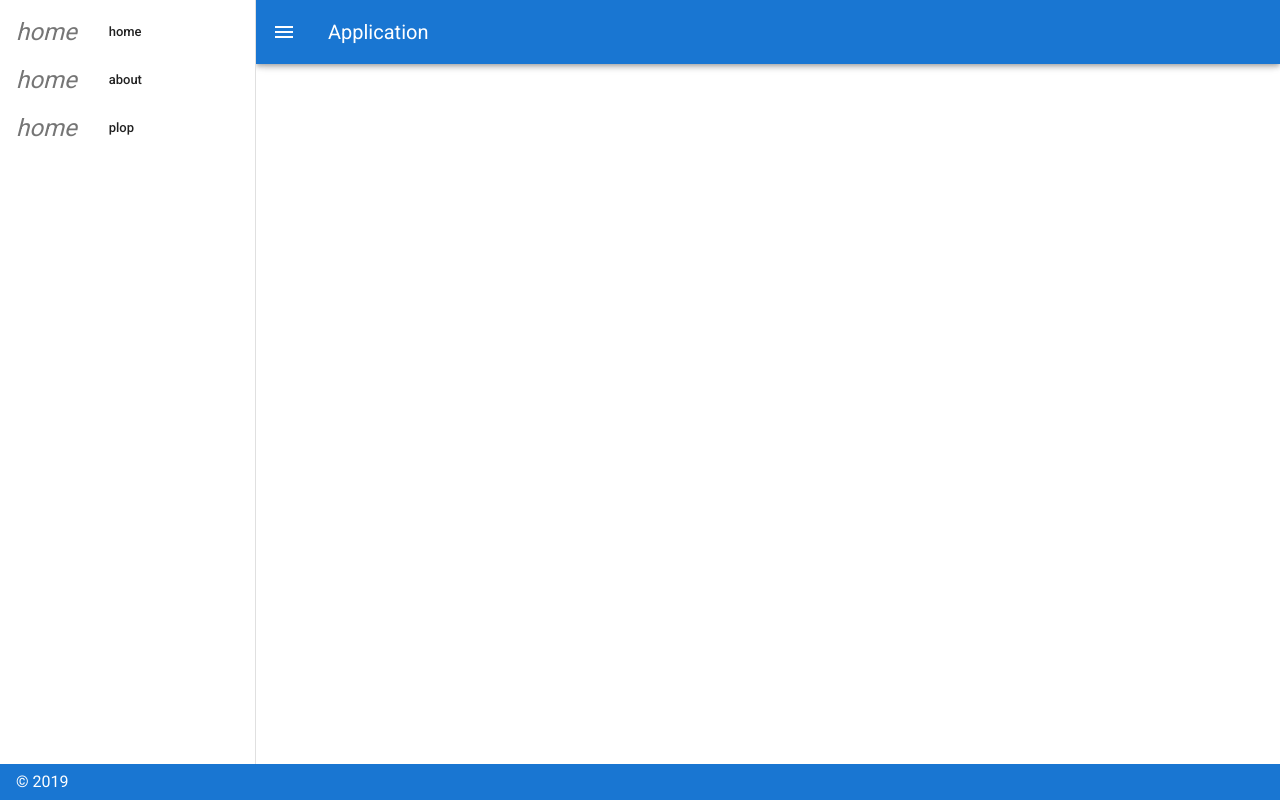
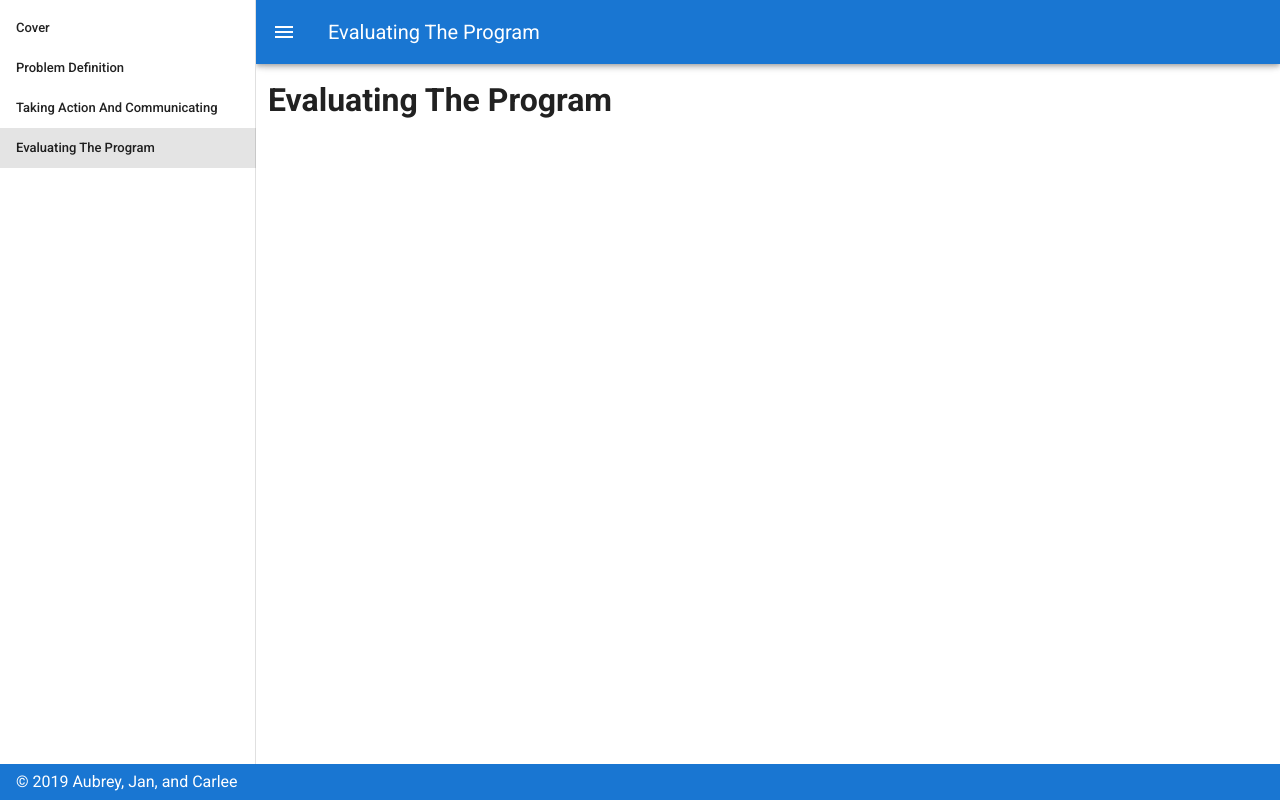
Before and after one commit to jgierlach/Advanced-PR-Plan-Book, a Vue app: page /evaluating-the-program in a window 1280 px wide. Built offline with nearby package versions, Linux system fonts and the light colour scheme.

Commit message:
Added the other views

```diff
--- a/src/components/Footer.vue
+++ b/src/components/Footer.vue
@@ -1,5 +1,5 @@
 <template>
   <v-footer color="primary" app>
-    <span class="white--text">&copy; 2019</span>
+    <span class="white--text">&copy; 2019 Aubrey, Jan, and Carlee</span>
   </v-footer>
 </template>
--- a/src/components/Navbar.vue
+++ b/src/components/Navbar.vue
@@ -3,9 +3,9 @@
     <v-navigation-drawer v-model="drawer" app>
       <v-list dense>
         <v-list-item :to="link.url" v-for="link in links" :key="link.name">
-          <v-list-item-action>
+          <!-- <v-list-item-action>
             <v-icon>home</v-icon>
-          </v-list-item-action>
+          </v-list-item-action>-->
           <v-list-item-content>
             <v-list-item-title>{{ link.name }}</v-list-item-title>
           </v-list-item-content>
@@ -15,7 +15,7 @@
 
     <v-app-bar app color="primary" dark>
       <v-app-bar-nav-icon @click.stop="drawer = !drawer"></v-app-bar-nav-icon>
-      <v-toolbar-title>Application</v-toolbar-title>
+      <v-toolbar-title>{{this.$route.name}}</v-toolbar-title>
     </v-app-bar>
   </div>
 </template>
@@ -28,9 +28,18 @@ export default {
   data: () => ({
     drawer: null,
     links: [
-      {name: 'home', url: '/', icon: 'home'},
-      {name: 'about', url: '/about', icon: 'home'},
-      {name: 'plop', url: '/plop', icon: 'home'}
+      {name: 'Cover', url: '/', icon: 'home'},
+      {name: 'Problem Definition', url: '/problem-defintion', icon: 'home'},
+      {
+        name: 'Taking Action And Communicating',
+        url: '/taking-action-and-communicating',
+        icon: 'home'
+      },
+      {
+        name: 'Evaluating The Program',
+        url: '/evaluating-the-program',
+        icon: 'home'
+      }
     ]
   })
 }
--- a/src/router/index.js
+++ b/src/router/index.js
@@ -1,24 +1,48 @@
 import Vue from 'vue'
 import VueRouter from 'vue-router'
 import Home from '../views/Home.vue'
+import ProblemDefinition from '../views/ProblemDefinition.vue'
+import PlanningAndProgramming from '../views/PlanningAndProgramming.vue'
+import TakingActionAndCommunicating from '../views/TakingActionAndCommunicating.vue'
+import EvaluatingTheProgram from '../views/EvaluatingTheProgram.vue'
 
 Vue.use(VueRouter)
 
 const routes = [
   {
     path: '/',
-    name: 'home',
+    name: 'Cover',
     component: Home
   },
   {
-    path: '/about',
-    name: 'about',
-    // route level code-splitting
-    // this generates a separate chunk (about.[hash].js) for this route
-    // which is lazy-loaded when the route is visited.
-    component: () =>
-      import(/* webpackChunkName: "about" */ '../views/About.vue')
-  }
+    path: '/problem-defintion',
+    name: 'Problem Definition',
+    component: ProblemDefinition
+  },
+  {
+    path: '/planning-and-programming',
+    name: 'Planning And Programming',
+    component: PlanningAndProgramming
+  },
+  {
+    path: '/taking-action-and-communicating',
+    name: 'Taking Action And Communicating',
+    component: TakingActionAndCommunicating
+  },
+  {
+    path: '/evaluating-the-program',
+    name: 'Evaluating The Program',
+    component: EvaluatingTheProgram
+  },
+  // {
+  //   path: '/about',
+  //   name: 'about',
+  //   // route level code-splitting
+  //   // this generates a separate chunk (about.[hash].js) for this route
+  //   // which is lazy-loaded when the route is visited.
+  //   component: () =>
+  //     import(/* webpackChunkName: "about" */ '../views/About.vue')
+  // }
 ]
 
 const router = new VueRouter({
--- /dev/null
+++ b/src/views/EvaluatingTheProgram.vue
@@ -0,0 +1,3 @@
+<template>
+    <h1>Evaluating The Program</h1>
+</template>
--- a/src/views/Home.vue
+++ b/src/views/Home.vue
@@ -13,6 +13,3 @@
 <script>
 export default {}
 </script>
-
-<style scoped>
-</style>
--- /dev/null
+++ b/src/views/PlanningAndProgramming.vue
@@ -0,0 +1,3 @@
+<template>
+    <h1>Planning And Programming</h1>
+</template>
--- /dev/null
+++ b/src/views/ProblemDefinition.vue
@@ -0,0 +1,3 @@
+<template>
+    <h1>Problem Definition</h1>
+</template>
--- /dev/null
+++ b/src/views/TakingActionAndCommunicating.vue
@@ -0,0 +1,3 @@
+<template>
+    <h1>Taking Action And Communicating</h1>
+</template>
```
